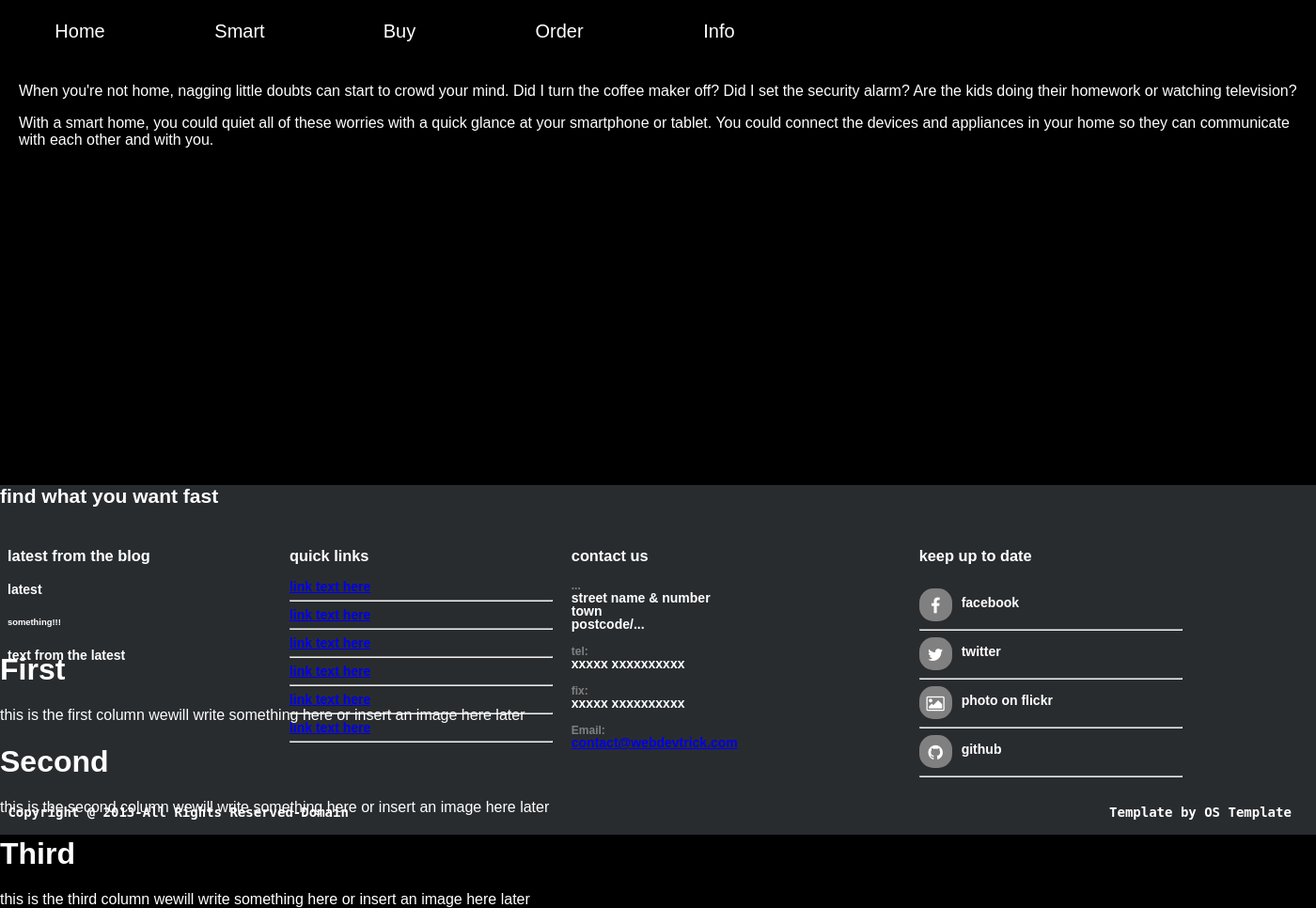
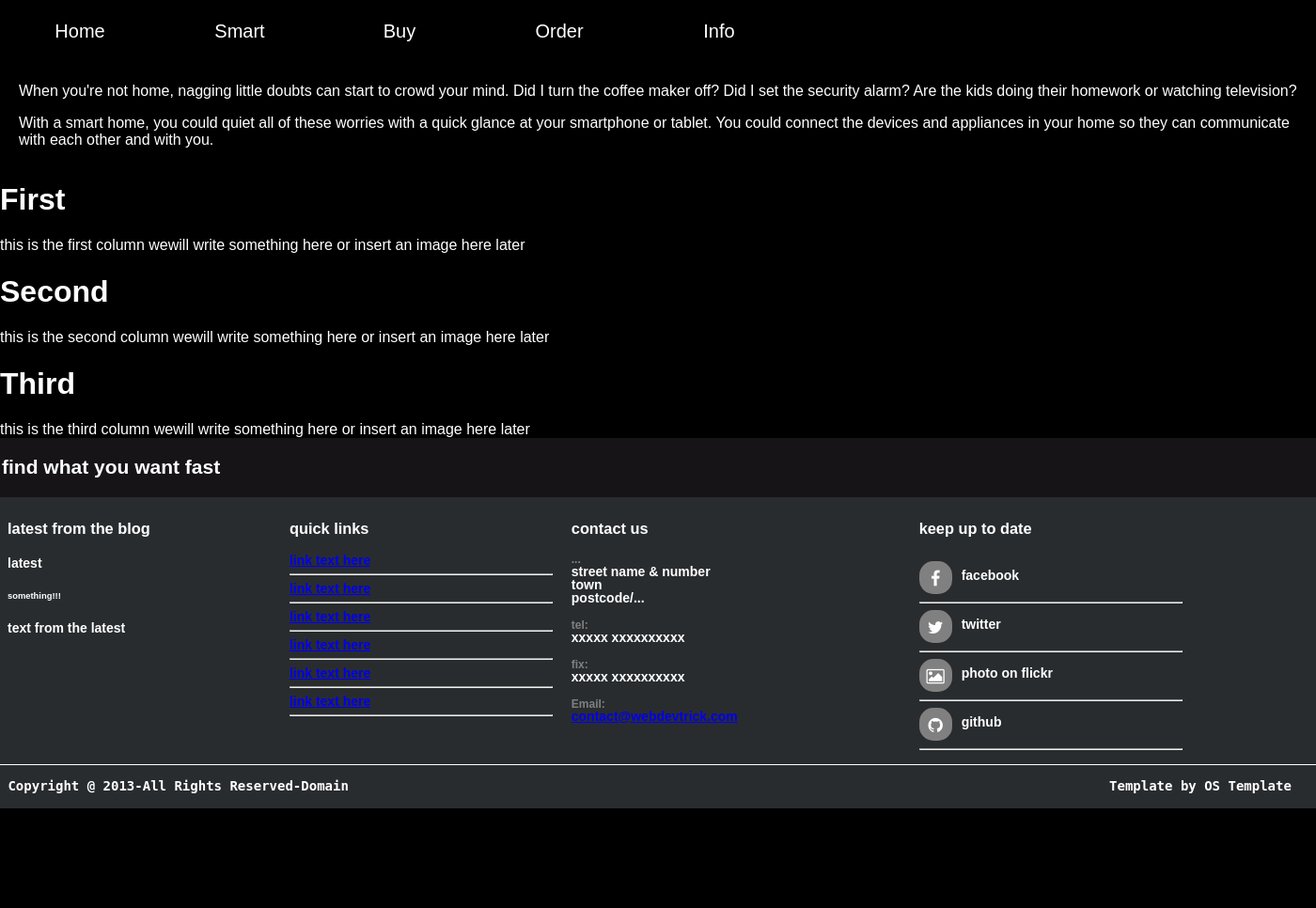
Before and after one commit to leonorasherifi/INT19_20_Gr26, a PHP site: page /home.html in a window 1400 px wide. Shown: the part 138-1104 px from the top of the page at 94% size. After the commit the page ends 998 px from the top, so only its background shows below. Run offline with PHP 8.4, Linux system fonts and the light colour scheme; some libraries are stand-ins or nearby versions.

Commit message:
Update style.css

```diff
--- a/style.css
+++ b/style.css
@@ -125,7 +125,7 @@ transform: translate(-50% 50%);
 	display: table;
 	box-sizing: border-box;
 	position: relative;
-	top:500px;
+
 }
 .row
 {
@@ -143,23 +143,28 @@ background-color: rgb(120, 120, 120);
 
 }
 .heading{
-
 	padding: 0;
 	width: 100%;
 }
 .head{
-		margin-top: 0;
-margin-left: 0;
+	margin-top: 0;
+	margin-left: 0;
 	background-color: blue;
 }
 
 .footer{
+
 	background-color: #292c2f;
 	box-sizing: border-box;
 	width: 100%;
 	text-align: left;
-	margin-top: 50px;
+	margin-top: bottom;
 	font: bold 14px sans-serif;
+}
+.footer #title{
+	color: white;
+	background-color: #161417;
+	padding: 2px;
 }
 
 .footer .footer-1,
@@ -246,4 +251,8 @@ margin-left: 0;
 .footer .footer-icons i{
 padding-top: 10px;
 }
+.footer .copyright{
+	border-top:1px solid white;
 }
+
+}
```
